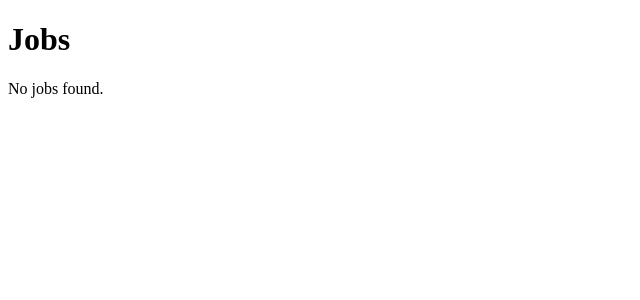
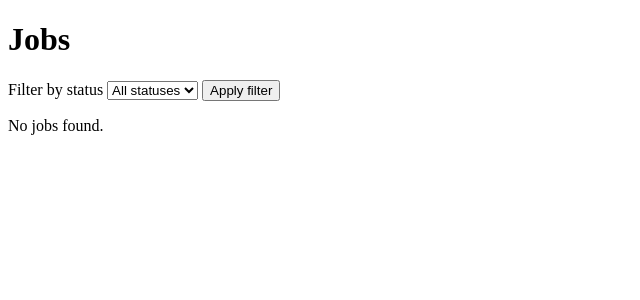
Before and after one commit to jeff0102/open-job-radar, a FastAPI app: page /jobs in a window 1280 px wide. Shown: the top 300 px of the page, without its empty margins (0-640 px from the left). Run offline with FastAPI, Linux system fonts and the light colour scheme.

Commit message:
runtime-checkpoint: Milestone 6 — Web Interface: add filtering to the foundational job-list page [1234ac61-e8c1-497f-9d7d-4e49f88fc049]

```diff
--- a/open_job_radar/app.py
+++ b/open_job_radar/app.py
@@ -3,7 +3,7 @@
 from collections.abc import Callable
 from pathlib import Path
 
-from fastapi import FastAPI, Request
+from fastapi import FastAPI, HTTPException, Query, Request
 from fastapi.responses import HTMLResponse
 from fastapi.templating import Jinja2Templates
 from sqlalchemy.orm import Session
@@ -11,6 +11,7 @@ from sqlalchemy.orm import Session
 from open_job_radar.config import get_database_url
 from open_job_radar.persistence import (
     JobRepository,
+    JobStatus,
     create_database_engine,
     create_session_factory,
 )
@@ -40,15 +41,35 @@ def create_app(
         return {"status": "ok"}
 
     @app.get("/jobs", response_class=HTMLResponse)
-    def jobs_page(request: Request) -> HTMLResponse:
+    def jobs_page(
+        request: Request,
+        status: str | None = Query(
+            default=None,
+            description="Show only jobs with this application status.",
+        ),
+    ) -> HTMLResponse:
+        status_filter = None
+        if status:
+            try:
+                status_filter = JobStatus(status)
+            except ValueError as error:
+                raise HTTPException(
+                    status_code=422,
+                    detail=f"Unsupported job status filter: {status}.",
+                ) from error
+
         jobs = []
         if session_factory is not None:
             with session_factory() as session:
-                jobs = JobRepository(session).list_all()
+                jobs = JobRepository(session).list_all(status=status_filter)
         return templates.TemplateResponse(
             request=request,
             name="jobs.html",
-            context={"jobs": jobs},
+            context={
+                "jobs": jobs,
+                "statuses": JobStatus,
+                "status_filter": status_filter,
+            },
         )
 
     return app
--- a/open_job_radar/templates/jobs.html
+++ b/open_job_radar/templates/jobs.html
@@ -8,6 +8,18 @@
   <body>
     <main>
       <h1>Jobs</h1>
+      <form method="get" action="/jobs">
+        <label for="status">Filter by status</label>
+        <select id="status" name="status">
+          <option value="">All statuses</option>
+          {% for available_status in statuses %}
+            <option value="{{ available_status.value }}"{% if status_filter == available_status %} selected{% endif %}>
+              {{ available_status.value|capitalize }}
+            </option>
+          {% endfor %}
+        </select>
+        <button type="submit">Apply filter</button>
+      </form>
       {% if jobs %}
         <ul>
           {% for job in jobs %}
```
Also changed, not shown: open_job_radar/persistence/job_repository.py (+6 -7 lines), tests/test_jobs_page.py (+63 -0 lines).
